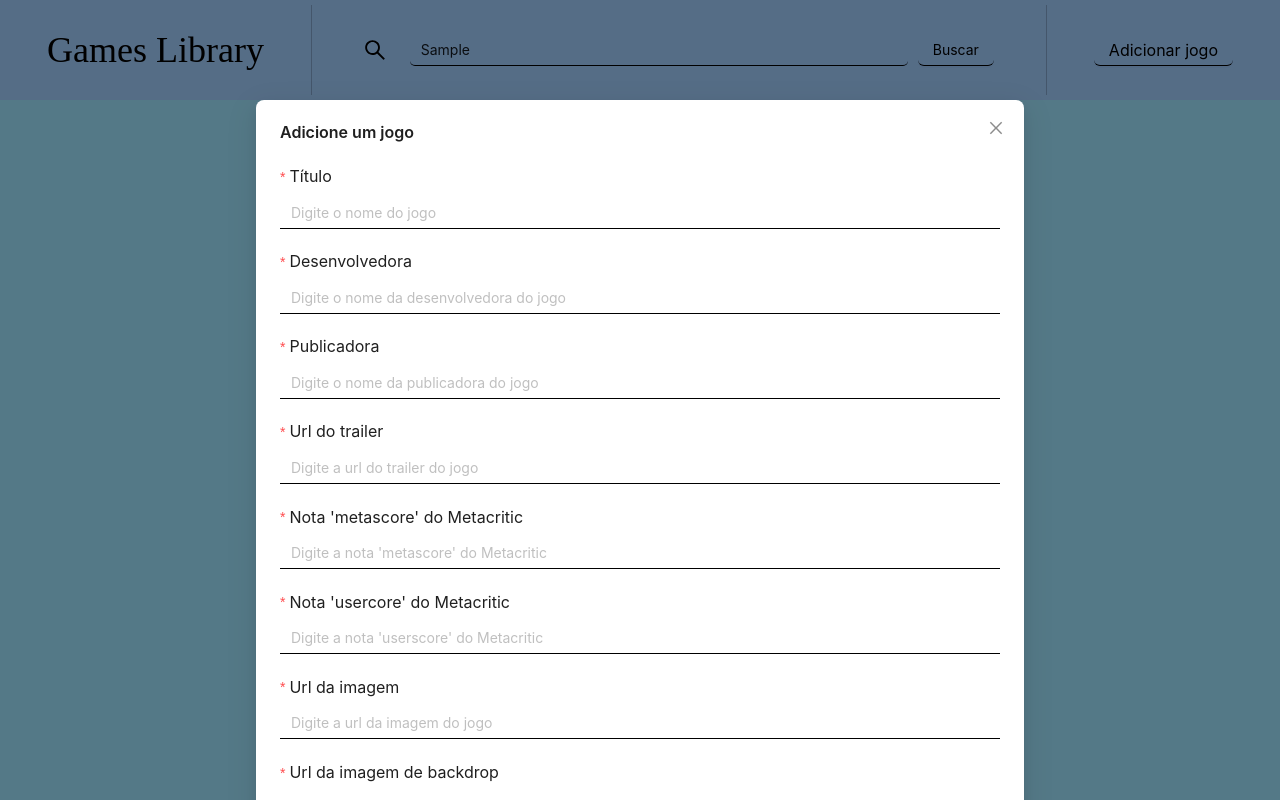
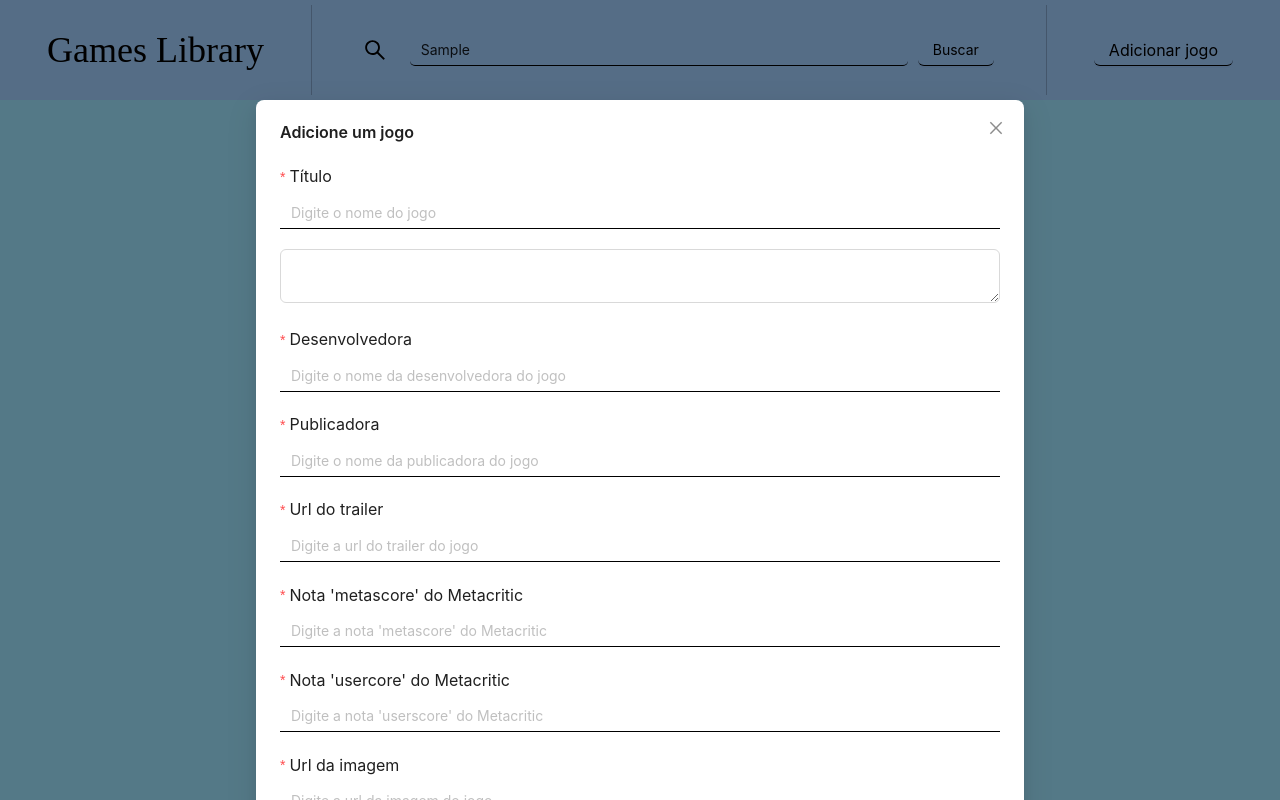
Before and after one commit to Josimar-Souza/Games-Library, a React (Vite) app: page / in a window 1280 px wide. Both pictures are taken after typing "Sample" into the empty fields and a click on the button "Adicionar jogo". Built offline with nearby package versions, Linux system fonts and the light colour scheme; no server answers; a web font is replaced by a local one.

Commit message:
feat: TextArea component created

```diff
--- a/src/components/GameFormModal/index.jsx
+++ b/src/components/GameFormModal/index.jsx
@@ -3,6 +3,7 @@ import { Form } from 'antd';
 import PropTypes from 'prop-types';
 import CustomModal from './gameFormModalStyles';
 import Input from '../Input';
+import TextArea from '../TextArea';
 
 function GameFormModal({ open, onAddCloseGameClicked, title }) {
   return (
@@ -25,6 +26,7 @@ function GameFormModal({ open, onAddCloseGameClicked, title }) {
           margin="20px 0"
           required
         />
+        <TextArea />
         <Input
           placeholder="Digite o nome da desenvolvedora do jogo"
           border="1px solid black"
--- /dev/null
+++ b/src/components/TextArea/index.jsx
@@ -0,0 +1,12 @@
+import React from 'react';
+import { TextAreaFormItem, CustomTextArea } from './textAreaStyles';
+
+function TextArea() {
+  return (
+    <TextAreaFormItem>
+      <CustomTextArea />
+    </TextAreaFormItem>
+  );
+}
+
+export default TextArea;
--- /dev/null
+++ b/src/components/TextArea/textAreaStyles.js
@@ -0,0 +1,8 @@
+import styled from 'styled-components';
+import { Form, Input } from 'antd';
+
+const { TextArea } = Input;
+
+export const TextAreaFormItem = styled(Form.Item)``;
+
+export const CustomTextArea = styled(TextArea)``;
```
